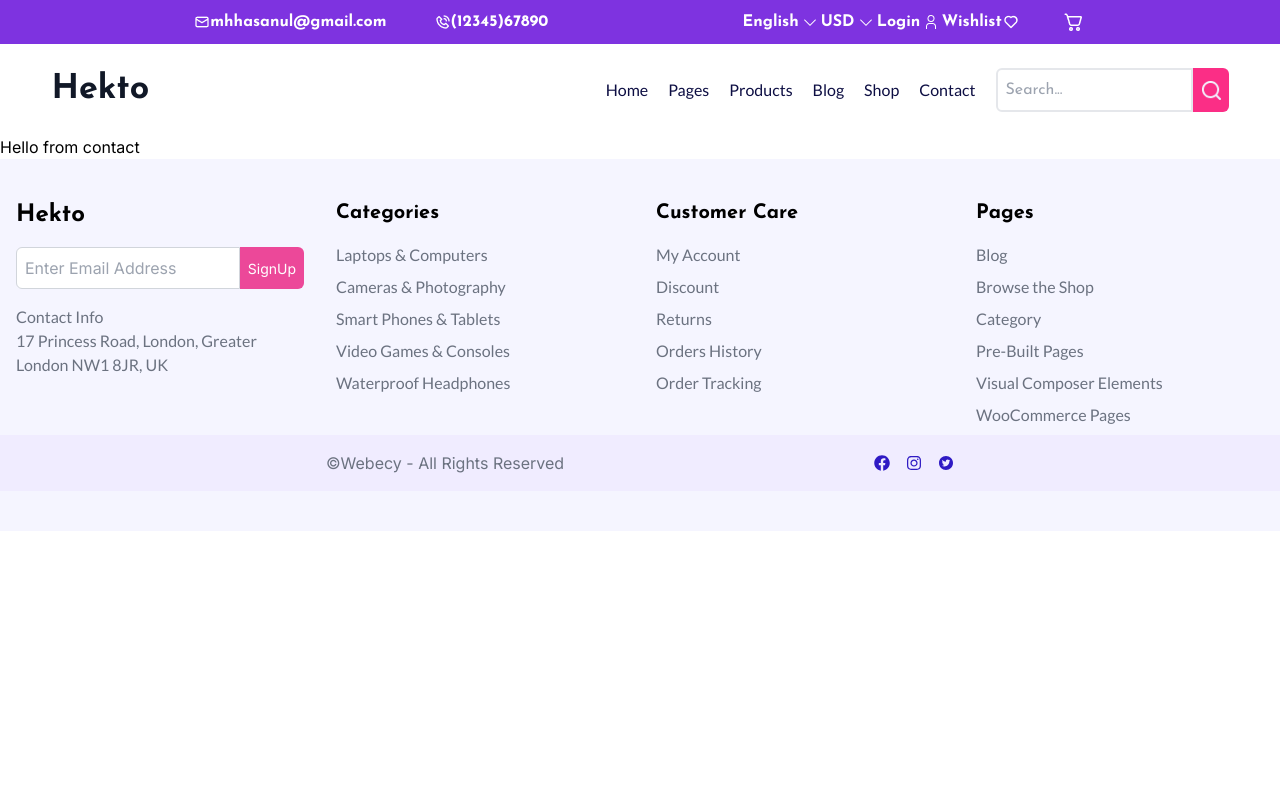
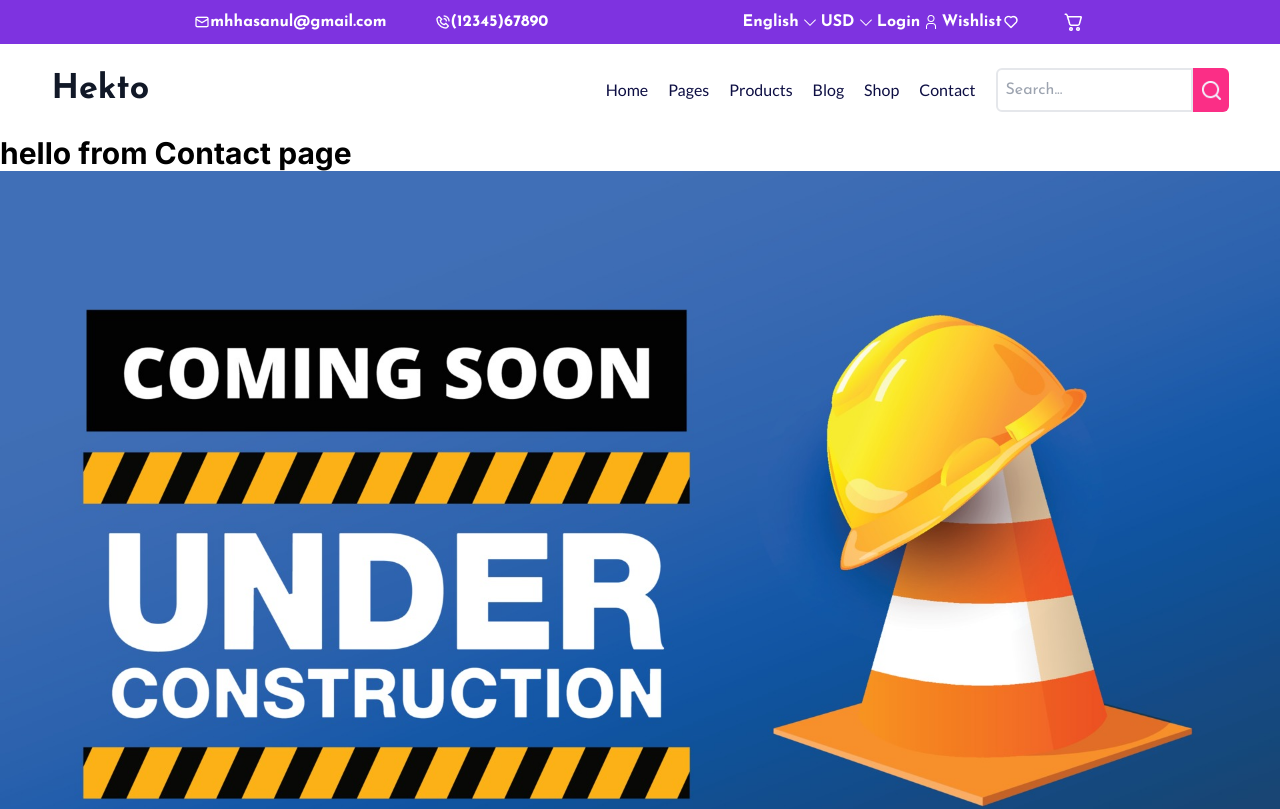
Before and after one commit to maqsooddw/My-Project, a Next.js app: page /Contact in a window 1280 px wide. Shown: the top 809 px of the page. Built offline with nearby package versions, Linux system fonts and the light colour scheme.

Commit message:
3rd update

```diff
--- a/src/app/Blog/page.tsx
+++ b/src/app/Blog/page.tsx
@@ -2,8 +2,12 @@ import React from 'react'
 
 export default function Blog() {
   return (
-    <div>
-      Hello from Blog Page
-    </div>
+    <div className='text-3xl font-bold justify-center items-center'>
+    <h1>hello from Blog Ppage</h1>
+    <img src='/Building_under_Construction_7_generated.jpg' alt='site is under constrction'/>
+
+
+
+  </div>
   )
 }
--- a/src/app/Contact/page.tsx
+++ b/src/app/Contact/page.tsx
@@ -2,9 +2,13 @@ import React from 'react'
 
 const Contact = () => {
   return (
-    <div>
-      Hello from contact
-    </div>
+    <div className='text-3xl font-bold justify-center items-center'>
+    <h1>hello from Contact page</h1>
+    <img src='/Building_under_Construction_7_generated.jpg' alt='site is under constrction'/>
+
+
+
+  </div>
   )
 }
 
--- a/src/app/Pages/page.tsx
+++ b/src/app/Pages/page.tsx
@@ -2,11 +2,13 @@ import React from 'react'
 
 const page = () => {
   return (
-    <div>
+    <div className='text-3xl font-bold justify-center items-center'>
+    <h1>hello from Pages page</h1>
+    <img src='/Building_under_Construction_7_generated.jpg' alt='site is under constrction'/>
 
-        hello from pages page
 
-    </div>
+
+  </div>
   )
 }
 
--- a/src/app/Product/page.tsx
+++ b/src/app/Product/page.tsx
@@ -2,9 +2,14 @@ import React from 'react'
 
 const Product = () => {
   return (
-    <div>
-      hello from Product Page
-    </div>
+    <div className='text-3xl font-bold justify-center items-center'>
+    <h1>hello from Shop Product page</h1>
+    <img src='/Building_under_Construction_7_generated.jpg' alt='site is under constrction'/>
+
+
+
+  </div>
+
   )
 }
 
--- /dev/null
+++ b/src/app/Shop/page.tsx
@@ -0,0 +1,15 @@
+import React from 'react'
+
+const Shop = () => {
+  return (
+    <div className='text-3xl font-bold justify-center items-center'>
+      <h1>hello from Shop Page</h1>
+      <img src='/Building_under_Construction_7_generated.jpg' alt='site is under constrction'/>
+
+
+
+    </div>
+  )
+}
+
+export default Shop
--- a/src/app/components/Secondblock.tsx
+++ b/src/app/components/Secondblock.tsx
@@ -25,7 +25,7 @@ const Secondblock = () => {
         Featured Products
       </h3>
 
-      <div className="grid grid-cols-[200px,200px,200px,200px] justify-center mt-[100px]">
+      <div className="grid sm:grid-cols-[200px] md:grid-cols-[200px,200px] lg:grid-cols-[200px,200px,200px,200px] justify-center mt-[100px]">
         {/* 1st line of div */}
 
         {/* item-1 */}
```
Also changed, not shown: public/Building_under_Construction_7_generated.jpg (added).
